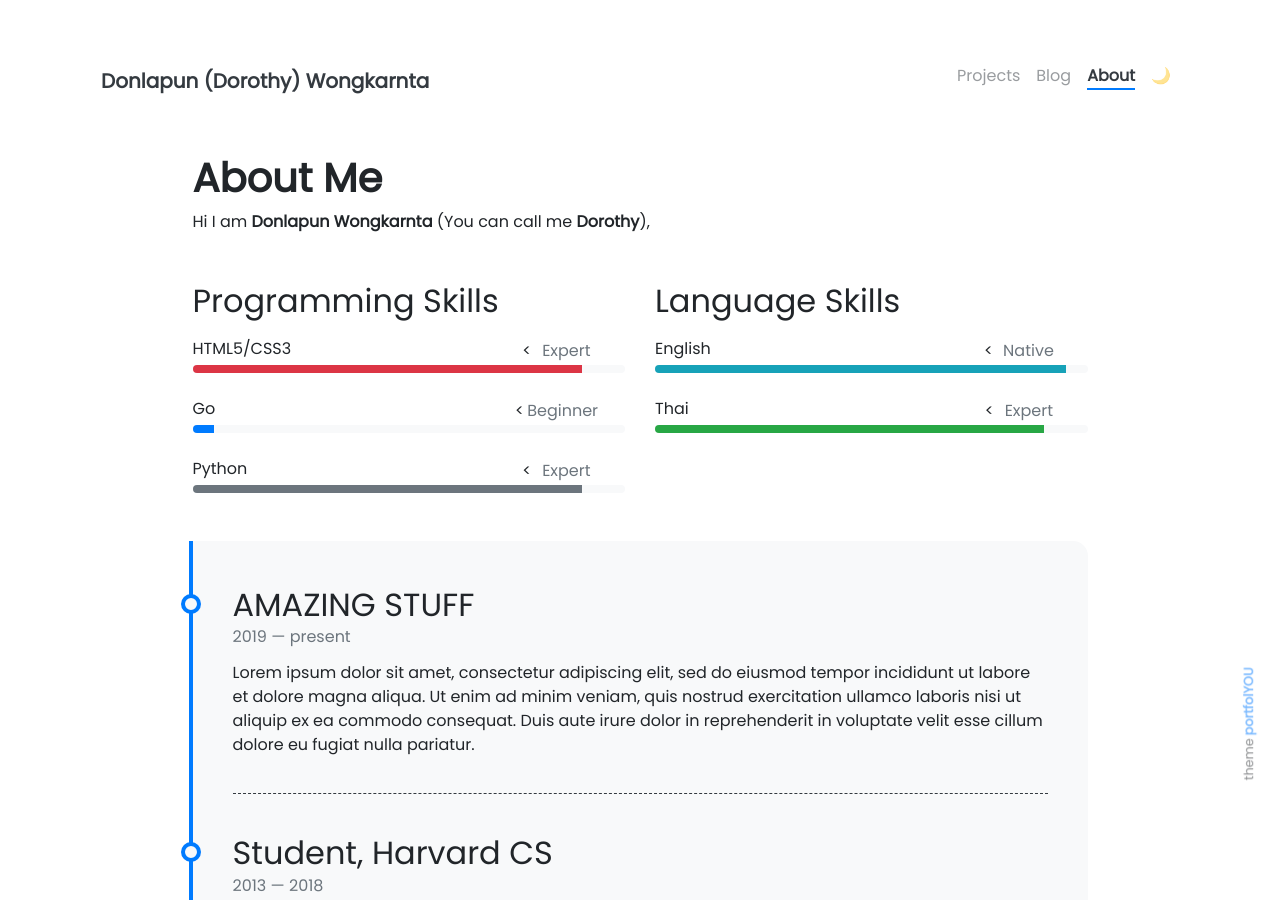
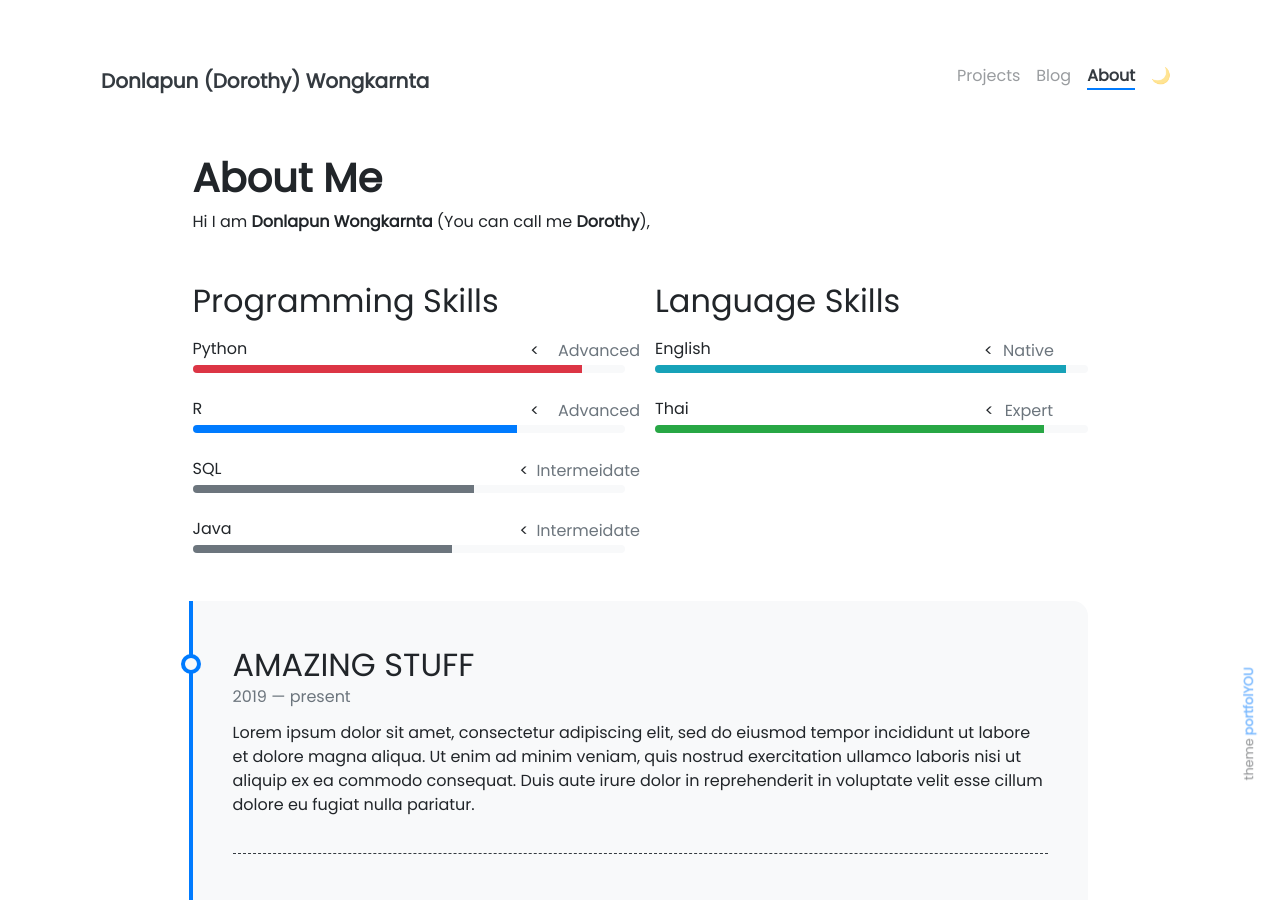
Before and after one commit to Donlapun/donlapun.github.io, a Jekyll site: the page built from pages/about.md, in a window 1280 px wide and 900 px high. Built offline with Jekyll 4.4.1, drawn with Linux system fonts in a browser that asks for light colours; nearby versions of some CDN libraries.

Commit message:
Update programming-skills.yml

```diff
--- a/_data/programming-skills.yml
+++ b/_data/programming-skills.yml
@@ -1,14 +1,19 @@
-- name: HTML5/CSS3
+- name: Python
   percentage: 90
-  level: Expert
+  level: Advanced
   color: danger
 
-- name: Go
-  percentage: 5
-  level: Beginner
+- name: R
+  percentage: 75
+  level: Advanced
   color:
 
-- name: Python
-  percentage: 90
-  level: Expert
+- name: SQL
+  percentage: 65
+  level: Intermeidate
   color: secondary
+
+- name: Java
+  percentage: 60
+  level: Intermeidate
+  color: secondary
```
